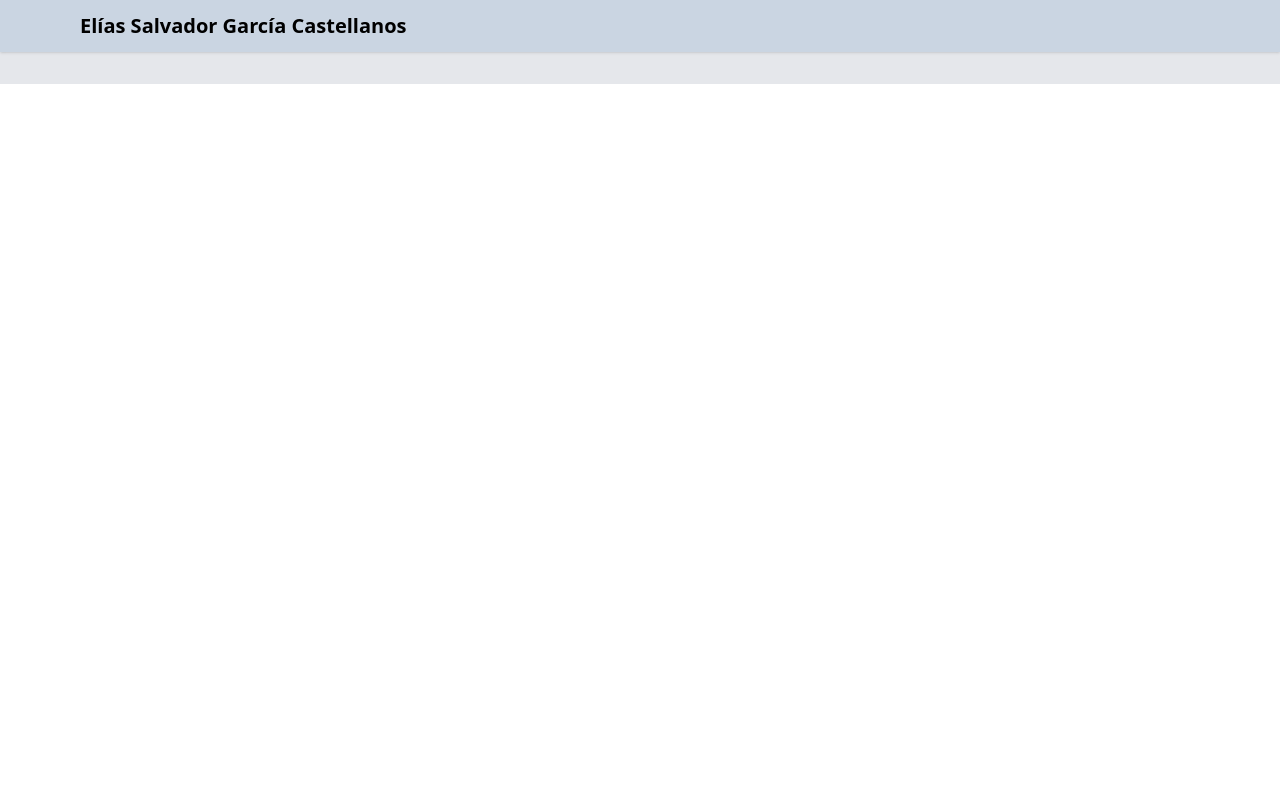
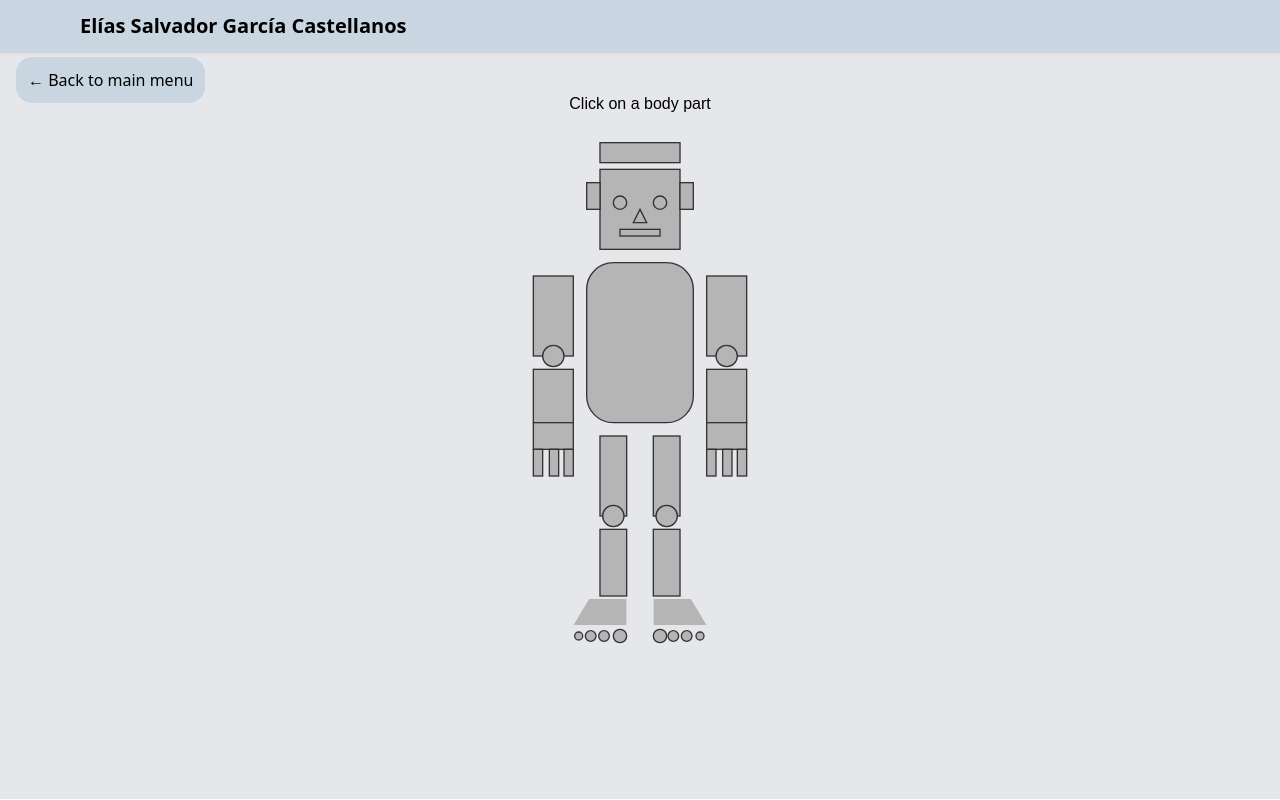
Before and after one commit to B33THO/vocalapp, a React (Vite) app: page /body in a window 1280 px wide. Built offline with nearby package versions, Linux system fonts and the light colour scheme.

Commit message:
body robot added

```diff
--- a/src/App.jsx
+++ b/src/App.jsx
@@ -2,7 +2,8 @@ import { Routes, Route } from 'react-router-dom'
 import MainMenu from './components/MainMenu.jsx'
 import BodyParts from './pages/BodyParts.jsx'
 import BodyPartsTest from './pages/BodyPartsTest.jsx'
-import Read from './pages/Read.jsx'
+//import Read from './pages/Read.jsx'
+import Body from './pages/Body.jsx'
 
 function App() {
 
@@ -20,7 +21,8 @@ function App() {
           <Route path='/' element={<MainMenu />} />
           <Route path='/bodyparts' element={<BodyParts />} />
           <Route path='/bodypartstest' element={<BodyPartsTest />} />
-          <Route path='/read' element={<Read />} />
+          <Route path='/body' element={<Body />} />
+          {/* <Route path='/read' element={<Read />} /> */}
         </Routes>
 
       </main>
--- a/src/components/MainMenu.jsx
+++ b/src/components/MainMenu.jsx
@@ -9,20 +9,25 @@ export default function MainMenu() {
             <div className="h-screen">
                 <div className="flex bg-slate-300 rounded-3xl p-4 gap-4">
                     <Link to={'/bodyparts'} className="w-44 p-6 bg-slate-300 rounded-2xl shadow-md shadow-gray-900 text-center text-2xl font-semibold hover:brightness-85">
-                        <img src={bodyPartsIcon} alt="Body Parts Icon" className="mx-auto mb-4"/>
+                        <img src={bodyPartsIcon} alt="Body Parts Icon" className="mx-auto mb-4" />
                         <p>Study Body Parts</p>
                     </Link>
+                    <Link to={'/body'} className="w-40 p-6 bg-slate-300 rounded-2xl shadow-md shadow-gray-900 text-center text-2xl font-semibold hover:brightness-85">
+                        <img src={bodyPartsIcon} alt="Body Parts Icon" className="mx-auto mb-4" />
+                        <p>Body</p>
+                    </Link>
                     <Link to={'/bodypartstest'} className="w-40 p-6 bg-slate-300 rounded-2xl shadow-md shadow-gray-900 text-center text-2xl font-semibold hover:brightness-85">
-                        <img src={bodyPartsTestIcon} alt="Body Parts Icon" className="mx-auto mb-4"/>
+                        <img src={bodyPartsTestIcon} alt="Body Parts Icon" className="mx-auto mb-4" />
                         <p>Body Parts Test</p>
                     </Link>
                 </div>
                 <div className="flex bg-slate-300 rounded-3xl p-4 gap-4 mt-4">
                     <Link to={'/read'} className="w-40 p-6 bg-slate-300 rounded-2xl shadow-md shadow-gray-900 text-center text-2xl font-semibold hover:brightness-85">
-                        <img src={bodyPartsTestIcon} alt="Body Parts Icon" className="mx-auto mb-4"/>
+                        <img src={bodyPartsTestIcon} alt="Body Parts Icon" className="mx-auto mb-4" />
                         <p>Lectura</p>
                     </Link>
                 </div>
+
             </div>
         </>
     )
--- /dev/null
+++ b/src/pages/Body.jsx
@@ -0,0 +1,93 @@
+import { useState } from "react";
+import "./RobotInteractive.css"; // Estilos separados para claridad
+import speak from "../helpers/speaker";
+import { Link } from "react-router-dom";
+
+export default function Body() {
+    const [selectedPart, setSelectedPart] = useState(null);
+
+    const handleClick = (part) => {
+        setSelectedPart(part)
+        speak(part)
+    };
+
+    return (
+        <>
+            <Link to="/" className="p-3 bg-slate-300 rounded-2xl"> &#8592; Back to main menu</Link>
+            <div className="robot-container">
+                <h2>Click on a body part</h2>
+                <svg
+                    viewBox="0 0 300 500"
+                    className="robot-svg"
+                    xmlns="http://www.w3.org/2000/svg"
+                >
+                    {/* Cabeza */}
+                    <rect x="120" y="40" width="60" height="60" className="part" onClick={() => handleClick("Head")} />
+                    {/* Pelo */}
+                    <rect x="120" y="20" width="60" height="15" className="part" onClick={() => handleClick("Hair")} />
+                    {/* Ojos */}
+                    <circle cx="135" cy="65" r="5" className="part" onClick={() => handleClick("eyes")} />
+                    <circle cx="165" cy="65" r="5" className="part" onClick={() => handleClick("eyes")} />
+                    {/* Nariz */}
+                    <polygon points="150,70 145,80 155,80" className="part" onClick={() => handleClick("Nouse")} />
+                    {/* Boca */}
+                    <rect x="135" y="85" width="30" height="5" className="part" onClick={() => handleClick("Mouth")} />
+                    {/* Orejas */}
+                    <rect x="110" y="50" width="10" height="20" className="part" onClick={() => handleClick("Ear")} />
+                    <rect x="180" y="50" width="10" height="20" className="part" onClick={() => handleClick("Ear")} />
+
+                    {/* Torso */}
+                    <rect x="110" y="110" width="80" height="120" rx="20" className="part" onClick={() => handleClick("Body")} />
+
+                    {/* Brazos */}
+
+                    <rect x="70" y="120" width="30" height="60" className="part" onClick={() => handleClick("Arm")} />
+                    <circle cx="85" cy="180" r="8" className="part" onClick={() => handleClick("Elbow")} />
+                    <rect x="70" y="190" width="30" height="40" className="part" onClick={() => handleClick("Arm")} />
+                    <rect x="200" y="120" width="30" height="60" className="part" onClick={() => handleClick("Arm")} />
+                    <circle cx="215" cy="180" r="8" className="part" onClick={() => handleClick("Elbow")} />
+                    <rect x="200" y="190" width="30" height="40" className="part" onClick={() => handleClick("Arm")} />
+
+                    {/* Manos */}
+                    <rect x="70" y="230" width="30" height="20" className="part" onClick={() => handleClick("Hand")} />
+                    <rect x="70" y="250" width="7" height="20" className="part" onClick={() => handleClick("Fingers")} />
+                    <rect x="82" y="250" width="7" height="20" className="part" onClick={() => handleClick("Fingers")} />
+                    <rect x="93" y="250" width="7" height="20" className="part" onClick={() => handleClick("Fingers")} />
+
+                    <rect x="200" y="230" width="30" height="20" className="part" onClick={() => handleClick("Hand")} />
+                    <rect x="200" y="250" width="7" height="20" className="part" onClick={() => handleClick("Fingers")} />
+                    <rect x="212" y="250" width="7" height="20" className="part" onClick={() => handleClick("Fingers")} />
+                    <rect x="223" y="250" width="7" height="20" className="part" onClick={() => handleClick("Fingers")} />
+
+                    {/* Piernas */}
+                    <rect x="120" y="240" width="20" height="60" className="part" onClick={() => handleClick("Legs")} />
+                    <circle cx="130" cy="300" r="8" className="part" onClick={() => handleClick("Knee")} />
+                    <rect x="120" y="310" width="20" height="50" className="part" onClick={() => handleClick("Legs")} />
+                    <rect x="160" y="240" width="20" height="60" className="part" onClick={() => handleClick("Legs")} />
+                    <circle cx="170" cy="300" r="8" className="part" onClick={() => handleClick("Knee")} />
+                    <rect x="160" y="310" width="20" height="50" className="part" onClick={() => handleClick("Legs")} />
+
+                    {/* Pies */}
+                    <rect x="100" y="362" width="40" height="20" className="footLeft" onClick={() => handleClick("Foot")} />
+                    <rect x="160" y="362" width="40" height="20" className="footRight" onClick={() => handleClick("Foot")} />
+
+                    <circle cx="135" cy="390" r="5" className="part" onClick={() => handleClick("Toes")} />
+                    <circle cx="123" cy="390" r="4" className="part" onClick={() => handleClick("Toes")} />
+                    <circle cx="113" cy="390" r="4" className="part" onClick={() => handleClick("Toes")} />
+                    <circle cx="104" cy="390" r="3" className="part" onClick={() => handleClick("Toes")} />
+
+                    <circle cx="165" cy="390" r="5" className="part" onClick={() => handleClick("Toes")} />
+                    <circle cx="175" cy="390" r="4" className="part" onClick={() => handleClick("Toes")} />
+                    <circle cx="185" cy="390" r="4" className="part" onClick={() => handleClick("Toes")} />
+                    <circle cx="195" cy="390" r="3" className="part" onClick={() => handleClick("Toes")} />
+                </svg>
+
+                {selectedPart && (
+                    <div className="info-box">
+                        SELECTED PART: <strong>{selectedPart}</strong>
+                    </div>
+                )}
+            </div>
+        </>
+    );
+}
--- a/src/pages/BodyPartsTest.jsx
+++ b/src/pages/BodyPartsTest.jsx
@@ -17,14 +17,12 @@ export default function BodyPartsTest() {
 
     useEffect(() => {
         createTest()
-
     }, [])
 
     useEffect(() => {
         if (partsRandom.length > 0 && currentPart < partsRandom.length) {
             speaker(partsRandom[currentPart].name)
         }
-
     }, [currentPart])
 
     useEffect(() => {
@@ -53,7 +51,6 @@ export default function BodyPartsTest() {
     }
 
     const createOptions = () => {
-        console.log('creating options')
         let opts = [partsRandom[currentPart]]
         while (opts.length < 5) {
             let randomPart = bodyParts[Math.floor(Math.random() * bodyParts.length)]
@@ -62,8 +59,6 @@ export default function BodyPartsTest() {
             }
         }
         setOptions(opts.sort(() => Math.random() - 0.5))
-        console.log(options)
-
     }
 
     const handleAnswer = (choise) => {
@@ -91,7 +86,6 @@ export default function BodyPartsTest() {
             }
         }
     }
-    console.log()
 
     const reset = () => {
         setScore(0)
--- /dev/null
+++ b/src/pages/RobotInteractive.css
@@ -0,0 +1,52 @@
+.robot-container {
+    text-align: center;
+    font-family: sans-serif;
+}
+
+.robot-svg {
+    width: 100%;
+    max-width: 400px;
+    margin: auto;
+}
+
+.part {
+    fill: #b6b5b5;
+    stroke: #333;
+    stroke-width: 1;
+    cursor: pointer;
+    transition: fill 0.2s;
+}
+
+.part:hover {
+    fill: #90caf9;
+}
+
+.foot:hover {
+    fill: #90caf9;
+}
+
+.info-box {
+    margin-top: 10px;
+    font-size: 1.1em;
+    color: #333;
+}
+
+.footLeft {
+    width: 40px;
+    height: 20px;
+    fill: #b6b5b5;
+    cursor: pointer;
+    transition: fill 0.2s;
+    /* Define los cuatro puntos del polígono (superior-izquierdo, superior-derecho, inferior-derecho, inferior-izquierdo) */
+    clip-path: polygon(30% 0%, 100% 0%, 100% 100%, 0% 100%);
+}
+
+.footRight {
+    width: 40px;
+    height: 20px;
+    fill: #b6b5b5;
+    cursor: pointer;
+    transition: fill 0.2s;
+    /* Define los cuatro puntos del polígono (superior-izquierdo, superior-derecho, inferior-derecho, inferior-izquierdo) */
+    clip-path: polygon(0% 0%, 70% 0%, 100% 100%, 0% 100%);
+}
```
